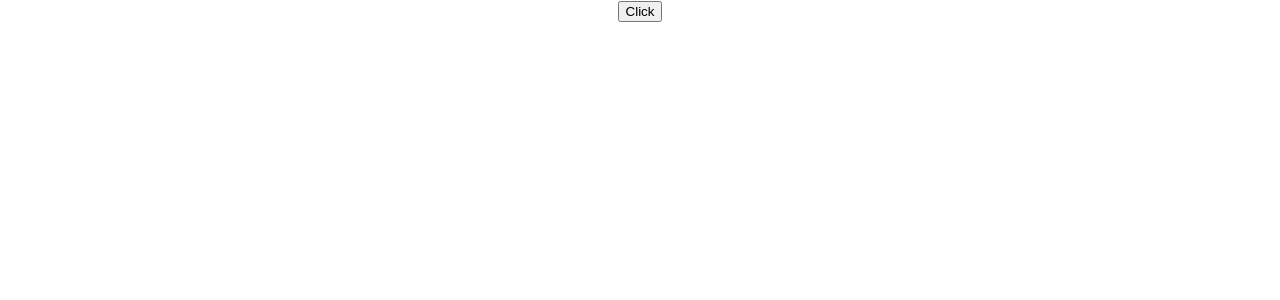
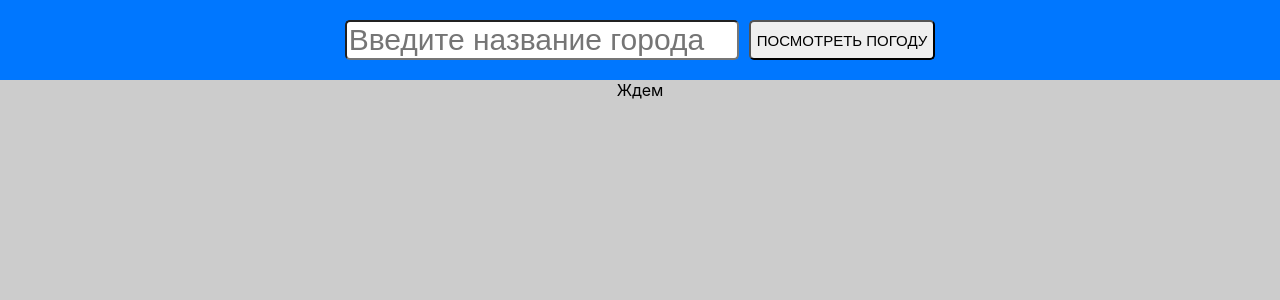
Before and after one commit to AdelRomeo/weather-forecast, a React (Create React App) app: page / in a window 1280 px wide. Shown: the top 300 px of the page. Built offline with nearby package versions, Linux system fonts and the light colour scheme.

Commit message:
get and show info

```diff
--- a/src/App.css
+++ b/src/App.css
@@ -1,38 +1,5 @@
 .App {
   text-align: center;
+  background: #ccc;
+  height: 100vh;
 }
-
-.App-logo {
-  height: 40vmin;
-  pointer-events: none;
-}
-
-@media (prefers-reduced-motion: no-preference) {
-  .App-logo {
-    animation: App-logo-spin infinite 20s linear;
-  }
-}
-
-.App-header {
-  background-color: #282c34;
-  min-height: 100vh;
-  display: flex;
-  flex-direction: column;
-  align-items: center;
-  justify-content: center;
-  font-size: calc(10px + 2vmin);
-  color: white;
-}
-
-.App-link {
-  color: #61dafb;
-}
-
-@keyframes App-logo-spin {
-  from {
-    transform: rotate(0deg);
-  }
-  to {
-    transform: rotate(360deg);
-  }
-}
--- a/src/App.js
+++ b/src/App.js
@@ -1,20 +1,21 @@
-import React from 'react';
-import axios from 'axios';
-import './App.css';
+import React, {useState} from "react";
+import "./App.css";
+import Search from "./components/search/Search";
+import MainInfo from "./components/mainInfo/MainInfo";
 
 function App() {
 
-  const getInfo = async () => {
-      const response = await axios.get('https://api.openweathermap.org/data/2.5/weather?q=Kansk&appid=7185b8463e509a9f3b3686b5007206ee&units=metric')
-      console.log(response);
-      console.log('log');
+  const [weatherInfo, setWeatherInfo] = useState(null)
+
+  const handleSearch = (info) => {
+    setWeatherInfo(info)
+    console.log(info);
   }
-
-
 
   return (
     <div className="App">
-      <button onClick={()=>getInfo()}>Click</button>
+      <Search getInfoWeather={handleSearch}/>
+      {weatherInfo ? <MainInfo weatherInfo={weatherInfo}/> : <span>Ждем</span> }
     </div>
   );
 }
--- /dev/null
+++ b/src/components/mainInfo/MainInfo.css
@@ -0,0 +1,16 @@
+.MainInfo_container {
+    margin-top: 100px;
+    display: flex;
+    justify-content: space-around;
+}
+
+.MainInfo_card {
+    width: 300px;
+    height: 400px;
+    background-color:rgb(173, 237, 240);
+    border-radius: 10px;
+    margin: 10px;
+    cursor: pointer;
+    transition: all 300ms ease;
+    box-shadow: 6px 4px 15px -1px rgba(0,0,0,0.75);
+}
--- /dev/null
+++ b/src/components/mainInfo/MainInfo.js
@@ -0,0 +1,16 @@
+import React from "react";
+import "./MainInfo.css";
+
+export default function MainInfo({weatherInfo}) {
+
+  const {temp} = weatherInfo
+
+  return (
+    <div className="MainInfo_container">
+      <div className="MainInfo_card">
+        <h2 className="MainInfo_city">Kansk</h2>
+        <span>Температура: {temp}</span>
+      </div>
+    </div>
+  );
+}
--- /dev/null
+++ b/src/components/search/Search.css
@@ -0,0 +1,21 @@
+.Search {
+    display: flex;
+    justify-content: center;
+    align-items: flex-end;
+    width: 100%;
+    background: rgb(0, 119, 255);
+    padding: 20px 0;
+}
+
+.Search_input {
+    font-size: 30px;
+    margin-right: 10px;
+    border-radius: 5px;
+}
+
+.Search_send {
+    height: 40px;
+    font-size: 15px;
+    border-radius: 5px;
+    cursor: pointer;
+}
--- /dev/null
+++ b/src/components/search/Search.js
@@ -0,0 +1,29 @@
+import React, { useState } from "react";
+import axios from "axios";
+import "./Search.css";
+
+export default function Search({getInfoWeather}) {
+  //название и изменение названия города
+  const [cityName, setCityName] = useState("");
+
+  //отправка запроса на сервер и получение данных о погоде
+  const getInfo = async (city) => {
+    const response = await axios.get(
+      `https://api.openweathermap.org/data/2.5/weather?q=${city}&units=metric&appid=7185b8463e509a9f3b3686b5007206ee`
+    );
+    getInfoWeather(response.data.main);
+  };
+
+  return (
+    <div className="Search">
+      <input
+        placeholder="Введите название города"
+        type="text"
+        className="Search_input"
+        value={cityName}
+        onChange={(event)=>setCityName(event.target.value)}
+      />
+      <button className="Search_send" onClick={()=>getInfo(cityName)}>ПОСМОТРЕТЬ ПОГОДУ</button>
+    </div>
+  );
+}
--- a/src/index.css
+++ b/src/index.css
@@ -1,3 +1,7 @@
+* {
+  box-sizing: border-box;
+}
+
 body {
   margin: 0;
   font-family: -apple-system, BlinkMacSystemFont, 'Segoe UI', 'Roboto', 'Oxygen',
```
Also changed, not shown: src/index.js (+6 -6 lines).
